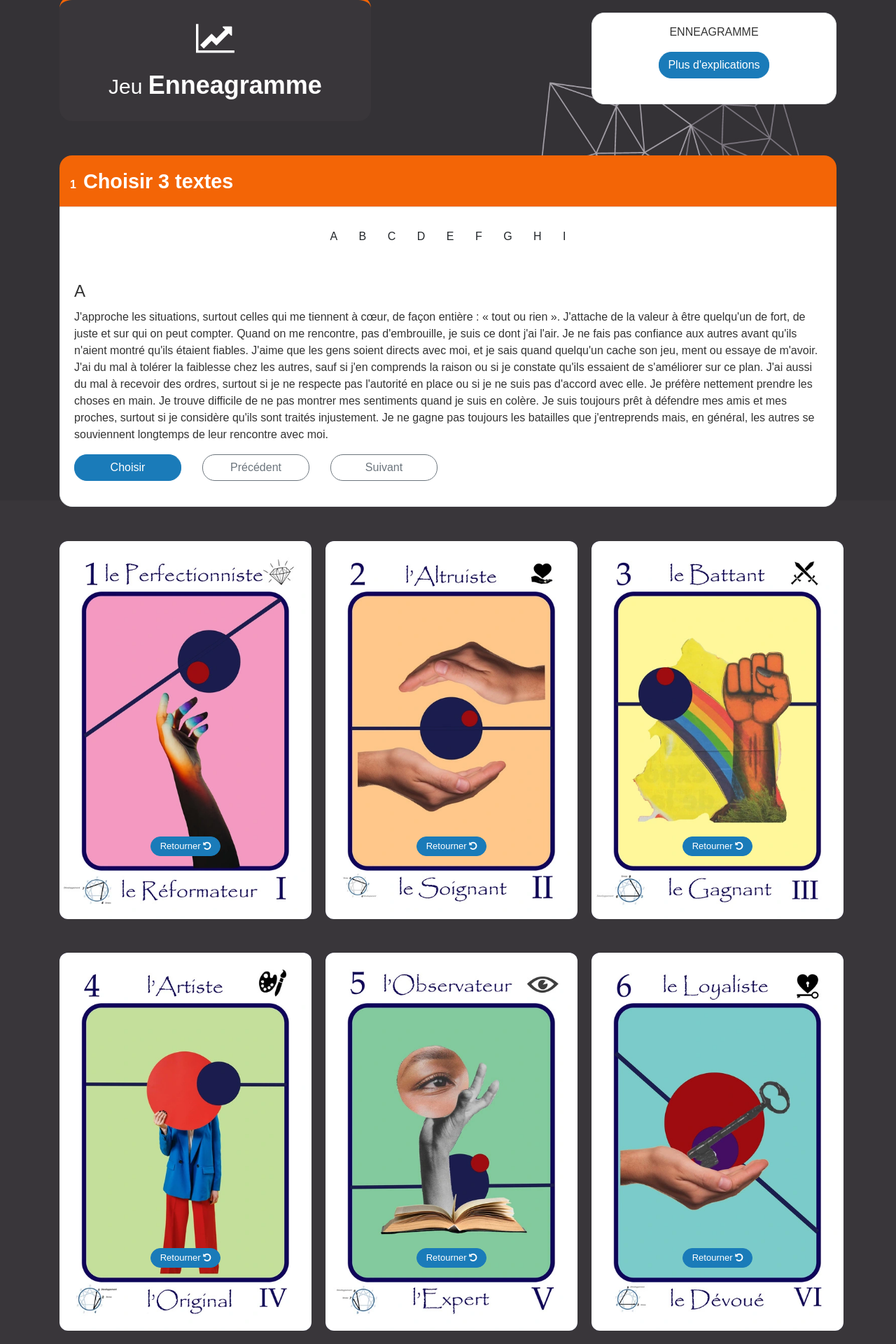
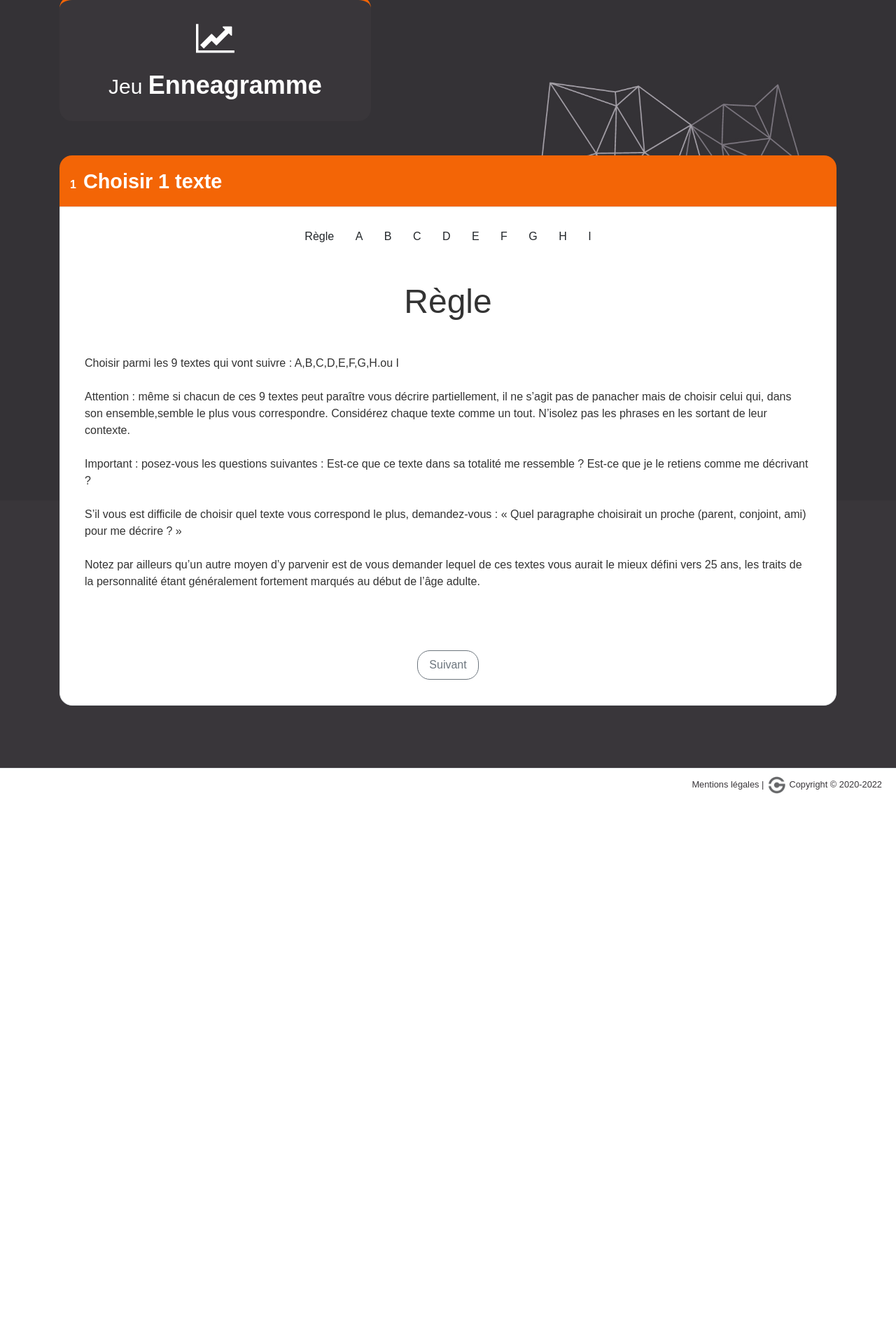
Before and after one commit to SySwatis/webD-gen5, a PHP site: page / in a window 1280 px wide. Shown: the part 85-2005 px from the top of the page at 70% size. After the commit the page ends 1219 px from the top, so only its background shows below. Run offline with PHP 8.4, Linux system fonts and the light colour scheme.

Commit message:
EnneaCards Steps

```diff
--- a/html/enneagramme.php
+++ b/html/enneagramme.php
@@ -1,122 +1,107 @@
 
 <?php
-include_once('inc/cartes/items.php');
-include_once('inc/cartes/dataTextEnneagramme.php');
-
+include_once 'inc/cartes/items.php';
+include_once 'inc/cartes/dataTextEnneagramme.php';
 ?>
 
 <div class="row align-items-center" data-background='{"name":"brown","effect":"duotone"}'>
-    <div class="col-lg-5 animated fadeInRight">
 
+   <div class="col-lg-5 animated fadeInRight">
         <div class="ibox border-top-orange">
             <div class="text-center bg-nav text-white ibox-content">
                 <span class="fa fa-line-chart fa-3x p-3"></span>
-                <h1>
-                    Jeu <span>Enneagramme</span>
-                </h1>
-
+                <h1>Jeu <span>Enneagramme</span></h1>
             </div>
         </div>
+    </div>
 
-    </div>
     <div class="col-3"></div>
 
-    <div class="col-lg-4 text-left ">
+    <!-- <div class="col-lg-4 text-left ">
         <div class="ibox text-center">
             <div class="ibox-content">
                 <div class="heading">Enneagramme</div>
                 <button data-modal="choiceModal" class="btn btn-success mb-3 mt-3">Plus d'explications</button>
             </div>
         </div>
-
-
-    </div>
+    </div> -->
 
 </div>
 
-<div class="row align-items-middle text-center mt-lg-4">
+<div id="enneagramme-step-1" class="row align-items-middle text-center mt-lg-4 enneagramme-step-1">
+
     <div class="col-lg-22 col-12">
         <div class="ibox">
 
             <div class="ibox-title ibox-title-test text-left ibox-title-orange">
-                <h3 id="title-test_1" class="title-test active first" data-count="[1,1,4]"><span>1</span><span>Choisir 3 textes</span></h3>
-                <div class="f-right"></div>
+                <h3 id="title-test_1" class="title-test"><span>1</span><span>Choisir 1 texte</span></h3>
             </div>
 
             <div class="ibox-content">
                 <div class="col">
-                    <ul class="d-inline-block m-0 p-2 btn-slick-sets">
-                        <?php $i=1; foreach ($dataTextEnneagramme as $itemEnnagramme) : ?>
+                    <ul class="d-inline-block m-0 p-2 btn-pagination-enneagramme">
+                        <?php
+                        $i = 0;
+                        foreach ($dataTextEnneagramme as $itemEnnagramme): ?>
                         <li class="d-inline-block">
-                            <button data-slick-index="<?php echo $i ?>" class="btn btn btn-slick-goto btn-item-<?php echo $i ?>"><?php echo $itemEnnagramme[0] ?></button>
+                            <button data-slick-index="<?php echo $i; ?>" class="btn btn btn-slick-goto btn-item-<?php echo $i; ?>"><?php echo $itemEnnagramme[0]; ?></button>
                         </li>
-                        <?php $i++; endforeach; ?>
-                        </ul>
-
-                        <!-- <button class="btn btn-primary">M'aider à choisir</button> -->
-                    </div>
+                        <?php $i++;endforeach;
+                        ?>
+                    </ul>
+                    <!-- <button class="btn btn-primary">M'aider à choisir</button> -->
                     <div class="slick-enneagramme slick-box-test">
-                        <?php foreach ($dataTextEnneagramme as $itemEnnagramme) : ?>
+                        <?php $i = 0; foreach ($dataTextEnneagramme as $itemEnnagramme): ?>
                         <div class="row align-items-center step-1">
                             <div class="col-lg-12 col-12 text-left text-lg-left">
-                            <h2><?php echo $itemEnnagramme[0] ?></h2> <?php echo $itemEnnagramme[1] ?>
+                                <h2 class="main-title mb-5"><?php echo $itemEnnagramme[0]; ?></h2>
+                                <p><?php echo $itemEnnagramme[1]; ?></p>
                             </div>
                         </div>
-                        <?php endforeach; ?>
-                        <div class="row align-items-center step-2">
-                            <div class="col-lg-12 col-12 text-left text-lg-left">
-                            <h2><?php echo $dataDescEnneagramme[0][0] ?> : Voici votre <span>Enneatype</span></h2> <?php echo $dataDescEnneagramme[0][1] ?>
-                            </div>
-                            <h3>Je valide ce choix</h3>
-                            <div class="col-lg-2 col-6 text-center">
-                                <button type="button" class="btn btn-outline-secondary btn-block mb-3 mt-3"
-                                    onclick="">Oui</button>
-                            </div>
-                            <div class="col-lg-2 col-6 text-center">
-                                <button type="button" class="btn btn-outline-secondary btn-block mb-3 mt-3" onclick="">Non</button>
-                            </div>
-                        </div>
-                    </div>
-                    <div class="row btn-set-enneagramme">
-                        <div class="col-lg-2 col-6 text-center">
-                            <button type="button" class="btn btn-success btn-block mb-3 mt-3"
-                                    onclick="">Choisir</button>
-                        </div>
-                        <div class="col-lg-2 col-6 text-center">
-                                <button type="button" class="btn btn-outline-secondary btn-block mb-3 mt-3 btn-prev" onclick="">Précédent</button>
-                        </div>
-                        <div class="col-lg-2 col-6 text-center">
-                            <button type="button" class="btn btn-outline-secondary btn-block mb-3 mt-3 btn-next" onclick="">Suivant</button>
-                        </div>
+                        <?php $i++;endforeach;?>
                     </div>
                 </div>
+                <div class="btn-set-enneagramme col-12 col-lg-12 m-t-lg">
+                                <?php // if ($i > 0): ?>
+                                <button type="button" class="btn btn-success btn-valid btn-lg mb-3 mt-3 mr-3 hidden"
+                                        data-toggle="modal" data-target="#choiceEnneaModal">Choisir</button>
+                                <button type="button" class="btn btn-outline-secondary btn-lg mb-3 mt-3 btn-prev hidden" onclick="">Précédent</button>
+                                <?php // endif; ?>
+                                <button type="button" class="btn btn-outline-secondary btn-lg mb-3 mt-3 btn-next" onclick="">Suivant</button>
+                            </div>
             </div>
+
         </div>
+
+
+
+
+
     </div>
 </div>
 
-<div id="cardFamily" class="row align-items-middle text-center mt-lg-4">
-
-
-<?php $i=1; foreach($xmlDataCardsEnneagramme as $item)  :?>
+<div id="cardFamily" class="row align-items-middle text-center mt-lg-4 enneagramme-step-2">
+<?php
+$i = 1;
+foreach ($xmlDataCardsEnneagramme as $item): ?>
     <!-- item start -->
-    <div class="col-lg-4">
-        <div class="item-4-card-family item-card-family mb-5 cards-enneagramme">
+    <div class="col-lg-4 hidden">
+        <div class="item-card-family-<?php echo $i; ?> item-card-family mb-5 cards-enneagramme">
         <span class="badge badge-primary"><span class="fa fa-check"></span></span>
             <!-- verso -->
             <div class="item-card verso text-white" style="background-color:#1b1d4e ;">
 
-                <h3 class="heading mb-3"><?php echo $item->title ?></h3>
+                <h3 class="heading mb-3"><?php echo $item->title; ?></h3>
 
                 <div class="card-slick-carousel">
 
                     <div class="item">
                         <i class="fa fa-search"></i> <small>Définition</small>
-                        <div class="p-3 text-left"><p><?php echo $item->textpart1 ?> (...)</p></div>
+                        <div class="p-3 text-left"><p><?php echo $item->textpart1; ?> (...)</p></div>
                     </div>
                     <div class="item">
                         <i class="fa fa-search"></i> <small>Définition (suite)</small>
-                        <div class="p-3 text-left"><p><?php echo $item->textpart2?></p></div>
+                        <div class="p-3 text-left"><p><?php echo $item->textpart2; ?></p></div>
                     </div>
 
                 </div>
@@ -124,35 +109,38 @@ include_once('inc/cartes/dataTextEnneagramme.php');
             </div>
 
             <div class="item-card recto">
-
-                <!-- <h2 class="heading" style="color: #1b1d4e;font-size: 36px;font-weight: 600;"><?php echo $item->title ?></h2> -->
-                <div class="image-card"><img src="/img/enneagramme/x500/recto-type-0<?php echo $i ?>.webp"></div>
+                <!-- <h2 class="heading" style="color: #1b1d4e;font-size: 36px;font-weight: 600;"><?php echo $item->title; ?></h2> -->
+                <div class="image-card"><img src="/img/enneagramme/x500/recto-type-0<?php echo $i; ?>.webp"></div>
                 <span class="btn btn-undo btn btn-xs btn-success mt-4 mb-2">Retourner <i class="fa fa-undo"></i></span>
-                <!-- <h2 style="color: #1b1d4e;font-size: 36px;font-weight: 600;"><?php echo $item->subtitle ?></h2> -->
+                <!-- <h2 style="color: #1b1d4e;font-size: 36px;font-weight: 600;"><?php echo $item->subtitle; ?></h2> -->
             </div>
 
         </div>
     </div>
     <!-- item end -->
-    <?php $i++; endforeach; ?>
-
-
-
-
-
+    <?php $i++;endforeach;
+?>
 </div>
 
 
-</div>
-
-<div id="choiceModal" class="modal">
-    <div class="ibox ibox-background-brown">
-        <div class="ibox-content">
-            <div class="p-3">
-                <button class="btn btn-block btn-outline-success text-uppercase mb-3">
-                    Professionnelles</button>
-                <button class=" btn btn-block btn-outline-danger text-uppercase mb-3">Personnelles</button>
-                <button class=" btn btn-block btn-outline-warning text-uppercase">Interpersonnelles</button>
+<!-- Modal -->
+<div class="modal fade" id="choiceEnneaModal" tabindex="-1" role="dialog" aria-labelledby="choiceEnneaModal_Label" aria-hidden="true">
+    <div class="modal-dialog modal-lg" role="dialog">
+        <div class="modal-body">
+            <div class="ibox">
+                <div class="ibox-title ibox-title-orange">
+                    <h2>Voici votre <span>Enneatype</span></h2>
+                </div>
+                <div class="ibox-content justify-content-center">
+                    <small class="text-center d-inline-block">Votre chiffre correspondant est le</small>
+                    <h2 class="main-title text-center"><?php echo $dataDescEnneagramme[0][0]; ?></h2>
+                    <p><?php echo $dataDescEnneagramme[0][1]; ?></p>
+                    <div class="text-center mr-5 ml-5">
+                        <h2>Je valide ce choix</h2>
+                        <button type="button" class="btn btn-success btn-block mb-3 mt-3 btn-valid">Oui</button>
+                        <button type="button" class="btn btn-outline-secondary btn-block mb-3 mt-3 btn-restart">Recommencer</button>
+                    </div>
+                </div>
             </div>
         </div>
     </div>
--- a/html/inc/cartes/dataTextEnneagramme.php
+++ b/html/inc/cartes/dataTextEnneagramme.php
@@ -85,9 +85,32 @@ conflits et la confrontation.")
 
 );
 
-$dataTextEnneagramme = array(array("A",
+$dataTextEnneagramme = array(
+array("Règle","Choisir parmi les 9 textes qui vont
+suivre : A,B,C,D,E,F,G,H.ou I<br><br>
+
+Attention : même si chacun de ces 9 textes peut paraître vous
+décrire partiellement, il ne s’agit pas de panacher mais de choisir
+celui qui, dans son ensemble,semble le plus vous correspondre.
+Considérez chaque texte comme un tout. N’isolez pas les
+phrases en les sortant de leur contexte.<br><br>
+
+Important : posez-vous les questions suivantes :
+Est-ce que ce texte dans sa totalité me ressemble ?
+Est-ce que je le retiens comme me décrivant ?<br><br>
+
+S’il vous est difficile de choisir quel texte vous correspond le
+plus, demandez-vous : « Quel paragraphe choisirait un proche
+(parent, conjoint, ami) pour me décrire ? »<br><br>
+
+Notez par ailleurs qu’un autre moyen d’y parvenir est de vous
+demander lequel de ces textes vous aurait le mieux défini vers
+25 ans, les traits de la personnalité étant généralement
+fortement marqués au début de l’âge adulte.<br><br>"),
+array("A",
 "J'approche les situations, surtout celles qui me tiennent à cœur, de façon entière : « tout ou
 rien ». J'attache de la valeur à être quelqu'un de fort, de juste et sur qui on peut compter.
+<br><br>
 Quand on me rencontre, pas d'embrouille, je suis ce dont j'ai l'air. Je ne fais pas confiance
 aux autres avant qu'ils n'aient montré qu'ils étaient fiables. J'aime que les gens soient directs
 avec moi, et je sais quand quelqu'un cache son jeu, ment ou essaye de m'avoir. J'ai du mal à
@@ -104,7 +127,9 @@ array("B",
 ce qui ne va pas et comment les choses pourraient être améliorées. Les autres me
 considèrent probablement comme trop critique ou en quête de perfection, mais il m'est
 difficile de rester indifférent ou d'accepter que les choses ne soient pas comme elles
-devraient être. Quand je suis responsable de quelque chose, on peut être sûr que je le ferai
+devraient être.
+<br><br>
+Quand je suis responsable de quelque chose, on peut être sûr que je le ferai
 convenablement et j'en suis fier. J'éprouve parfois du ressentiment quand les gens n'essaient
 pas de faire leur travail correctement ou se comportent de manière irresponsable, même si
 je m'efforce de ne pas le leur montrer ouvertement. Pour moi, le travail passe généralement
@@ -114,7 +139,9 @@ array("C",
 "J'ai l'impression d'être capable de distinguer l'ensemble des points de vue assez facilement.
 Je peux même parfois donner l'impression d'être indécis, parce que je peux discerner les
 avantages et les inconvénients de tous les points de vue. Ma facilité à appréhender toutes les
-opinions me rend bon à aider les autres à résoudre leurs différends. Cette capacité peut
+opinions me rend bon à aider les autres à résoudre leurs différends.
+<br><br>
+Cette capacité peut
 m'amener à être davantage conscient des positions des autres et de leurs priorités que des
 miennes. Il m'arrive d'être distrait et de dévier de la tâche que j'accomplissais. Quand ça
 arrive, mon attention s'échappe généralement vers des tâches sans importance. J'ai souvent
--- a/index.php
+++ b/index.php
@@ -269,7 +269,7 @@
 
             <div class="ibox">
                 <div class="ibox-title ibox-title-orange">
-                    <h2>Fenêtre <span>Privée</span></h3>
+                    <h2>Fenêtre <span>Privée</span></h2>
                         <div class="ibox-tools clearfix">
                             <div class="profile-image pb-2">
                                 <img alt="image" class="rounded-circle  m-b-md" src="img/profile_small-123x.jpg">
@@ -315,7 +315,7 @@
                     </div>
 
                 </div>
-                <div class="ibox-content">
+                <!-- <div class="ibox-content">
 
                     <div class="pt-5 pb-2 text-lg-right">
                     <div class="form-container p-3">
@@ -338,7 +338,7 @@
 
                         </form>
                     </div>
-                </div>
+                </div> -->
             </div>
 
         </div>
--- a/js/main.js
+++ b/js/main.js
@@ -8,11 +8,9 @@
   // Flip cart
 
   var preventScroll = function (el) {
-    $("html, body").animate(
-      {
+    $("html, body").animate({
         scrollTop: $(el).offset().top + -60,
-      },
-      0
+      },0
     );
   };
 
@@ -26,15 +24,19 @@
       // Card inner
       $cardFamilyCarousel = $(".card-slick-carousel");
 
-      $cardFamilyCarousel.slick({
+      $cardFamilyCarousel
+        .slick({
           dots: true,
-        arrows: false
-      }).on('afterChange', function(event, slick, currentSlide){
-        nSlickItems = $(this).find('.slick-slide').not('.slick-cloned').length - 1;
-        if(currentSlide==nSlickItems) {
-          $(this).closest('.item-card-family').addClass('has-been-read');
+          arrows: false,
+        })
+        .on("afterChange", function (event, slick, currentSlide) {
+          nSlickItems =
+            $(this).find(".slick-slide").not(".slick-cloned").length - 1;
+          if (currentSlide == nSlickItems) {
+            $(this).closest(".item-card-family").addClass("has-been-read");
+            // Unlock
+            $(".item-card-family").removeClass('lock');
           }
-
         });
       /*
 
@@ -46,7 +48,6 @@
       */
 
       $(".item-card-family .recto").on("click", function (e) {
-
         e.preventDefault();
         $(this).addClass("hidden");
         $(this)
@@ -75,35 +76,71 @@
     });
   };
 
-
   // Enneagramme Test
 
-  var enneaTest = function() {
+  var enneaTest = function () {
     $(document).ready(function () {
-
       $slickEnneagramme = $(".slick-enneagramme");
-      $slickEnneagramme.slick({
+      $slickEnneagramme
+        .slick({
           dots: false,
           arrows: false,
-        //draggable: false,
+          draggable: false,
           infinite: false,
-        // swipe: false,
-        focusOnChange: true,
+          accessibility: false,
+          swipe: false,
+        })
+        .on("afterChange", function (event, slick, currentSlide, nextSlide) {
+          console.log(currentSlide);
+          if(currentSlide==0){
+            $(".btn-set-enneagramme").find(".btn-valid").addClass("hidden");
+            $(".btn-set-enneagramme").find(".btn-prev").addClass("hidden");
+          } else {
+            $(".btn-set-enneagramme").find(".btn-valid").removeClass("hidden");
+            $(".btn-set-enneagramme").find(".btn-prev").removeClass("hidden");
+          }
+          $(".btn-pagination-enneagramme").find(".btn").removeClass("btn-primary");
+          $('.btn-pagination-enneagramme').find("li:eq("+currentSlide+")").find('.btn').addClass("btn-primary");
         });
 
-      $('.btn-set-enneagramme').find('.btn-next').on('click',function(e){
+      $(".btn-set-enneagramme")
+        .find(".btn-next")
+        .on("click", function (e) {
           e.preventDefault();
-        console.log('test');
-        $slickEnneagramme.slick('slickNext');
+          $slickEnneagramme.slick("slickNext");
         });
-      $('.btn-set-enneagramme').find('.btn-prev').on('click',function(e){
+
+      $(".btn-set-enneagramme")
+        .find(".btn-prev")
+        .on("click", function (e) {
           e.preventDefault();
-        console.log('test');
-        $slickEnneagramme.slick('slickPrev');
+          $slickEnneagramme.slick("slickPrev");
+        });
+
+      $(".btn-pagination-enneagramme")
+        .find(".btn-slick-goto")
+        .on("click", function (e) {
+          e.preventDefault();
+          slickIndex = $(this).data("slick-index");
+          $slickEnneagramme.slick("slickGoTo",slickIndex);
+        });
+      $("#choiceEnneaModal").find('.btn-restart').on('click',function(e){
+        e.preventDefault();
+        $("#choiceEnneaModal").modal('hide');
+        $slickEnneagramme.slick("slickGoTo", 0);
+      });
+
+      $("#choiceEnneaModal").find('.btn-valid').on('click',function(e){
+        e.preventDefault();
+        $("#choiceEnneaModal").modal('hide');
+        $('.enneagramme-step-1').addClass('hidden');
+        $('.item-card-family-1').parent('div').removeClass('hidden');
+        $('.item-card-family-2').addClass('lock').parent('div').removeClass('hidden')
+        $('.item-card-family-5').addClass('lock').parent('div').removeClass('hidden');
       });
 
     });
-  }
+  };
 
   // Init
 
@@ -189,7 +226,6 @@
       url: "html/" + content + ".php?" + Date.now(),
       dataType: "html",
       success: function (response) {
-
         new cardFamily();
 
         new enneaTest();
@@ -235,7 +271,7 @@
 
         $("body").addClass("page-" + content);
 
-        if (historyBack==true) {
+        if (historyBack == true) {
           // sessionStorage.setItem("content", content);
 
           // var pathname = window.location.pathname; // Returns path only (/path/example.html)
@@ -246,7 +282,7 @@
           const nextTitle = content;
           const nextState = {
             additionalInformation: "Updated the URL with JS",
-          }
+          };
 
           // This will create a new entry in the browser's history, without reloading
           window.history.pushState(nextState, nextTitle, nextURL);
@@ -546,7 +582,7 @@
         // Not parent submenu
         if (!$(this).find(".fa.arrow").length) {
           e.preventDefault();
-          if ($(this).closest("li").length) {
+          if ($(this).closest("li").length && $(this).closest("nav").length ) {
             $("nav li").not($(this).closest("li")).removeClass("active");
             $(this).closest("li").addClass("active");
             if ($("body.mini-navbar").length) {
--- a/less/custom/card.less
+++ b/less/custom/card.less
@@ -13,6 +13,24 @@
       opacity: 1;
 
     }
+  }
+  &.lock {
+    pointer-events: none;
+  }
+  &.lock .recto::after {
+    position: absolute;
+    content: " ";
+    display: block;
+    top: 0;
+    left: 0;
+    right: 0;
+    bottom: 0;
+    background-color: #000;
+    z-index: 1;
+    opacity: 0.75;
+    border-radius: 12px;
+    box-shadow: inset 0 0 3px rgba(255,255,255,0.6);
+
   }
 
   h2 {
--- a/less/custom/global.less
+++ b/less/custom/global.less
@@ -344,6 +344,11 @@ textarea.form-control {
 
 .heading {
   text-transform: uppercase;
+}
+
+.main-title {
+  font-size: 48px;
+  text-align: center;
 }
 
 h2 {
--- a/less/custom/slick_box_test.less
+++ b/less/custom/slick_box_test.less
@@ -20,6 +20,7 @@
 .title-test.active.last + .ibox-tools {
   display: none;
 }
+
 .slick-box-test,
 .slick-soft-skills {
   .slick-slide.row {
```
Also changed, not shown: css/dem.css (added, +12 -0 lines), html/cartes.php (+36 -31 lines), css/style.css. Lines whose indentation alone changed are shown as unchanged.
